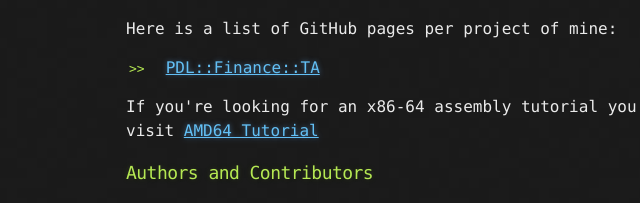
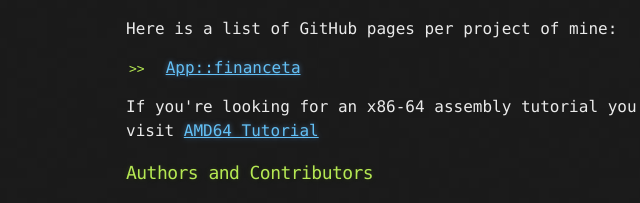
Before and after one commit to vikasnkumar/vikasnkumar.github.io, a plain HTML site: page index.html in a window 1280 px wide. Shown: the part 263-466 px from the top of the page, 214-854 px from the left. Drawn offline with Linux system fonts and the light colour scheme.

Commit message:
updating link

```diff
--- a/index.html
+++ b/index.html
@@ -32,7 +32,7 @@
 <p>Here is a list of GitHub pages per project of mine:</p>
 
 <ul>
-<li><a href="http://vikasnkumar.github.io/PDL-Finance-TA/">PDL::Finance::TA</a></li>
+<li><a href="http://vikasnkumar.github.io/financeta/">App::financeta</a></li>
 </ul><p>If you're looking for an x86-64 assembly tutorial you should visit <a href="http://www.vikaskumar.org/amd64/index.htm">AMD64 Tutorial</a></p>
 
 <h3>
```
